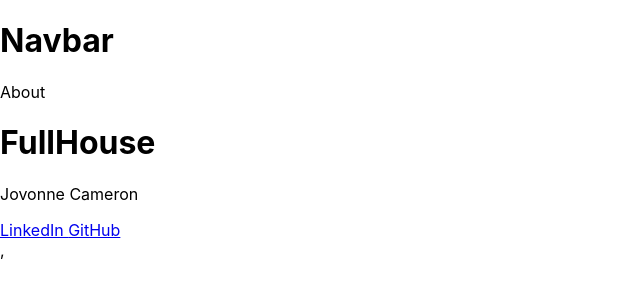
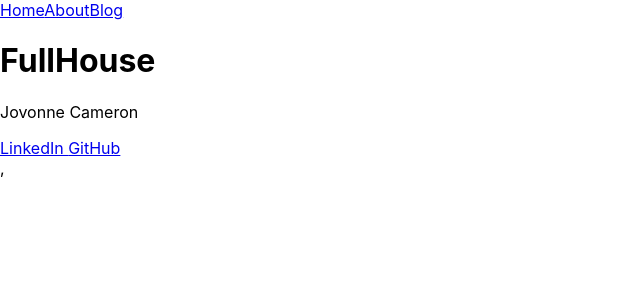
Before and after one commit to curlygirltech/FullHouse, a React (Create React App) app in the folder fullhouse/: page / in a window 1280 px wide. Shown: the top 300 px of the page, without its empty margins (0-640 px from the left). Built offline with nearby package versions, Linux system fonts and the light colour scheme.

Commit message:
added navbar

```diff
--- a/fullhouse/src/App.js
+++ b/fullhouse/src/App.js
@@ -4,6 +4,7 @@ import Footer from "./components/Footer"
 import './App.css';
 
 function App() {
+
 console.log(process.env)
   return (
 <div>
--- a/fullhouse/src/components/Navbar.jsx
+++ b/fullhouse/src/components/Navbar.jsx
@@ -1,11 +1,13 @@
 import React from 'react'
+import { Link } from "react-router-dom"
 import About from "./About"
 
 export default function Navbar() {
   return (
-    <div className="navbar">
-      <h1>Navbar</h1>
-      <About/>
-    </div>
+    <nav className="navbar">
+      <Link to ="/">Home</Link>
+      <Link to="/about">About</Link>
+      <Link to="/blog">Blog</Link>
+    </nav>
   )
 }
```
Also changed, not shown: fullhouse/src/components/MenteeForm.jsx (+9 -0 lines), fullhouse/src/components/MentorForm.jsx (+12 -0 lines).
